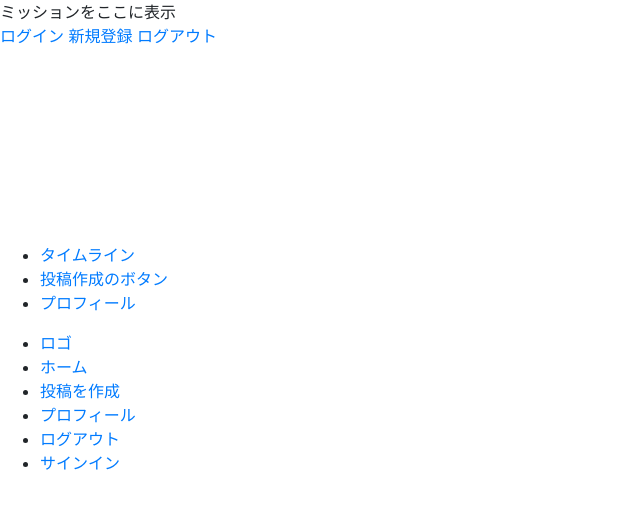
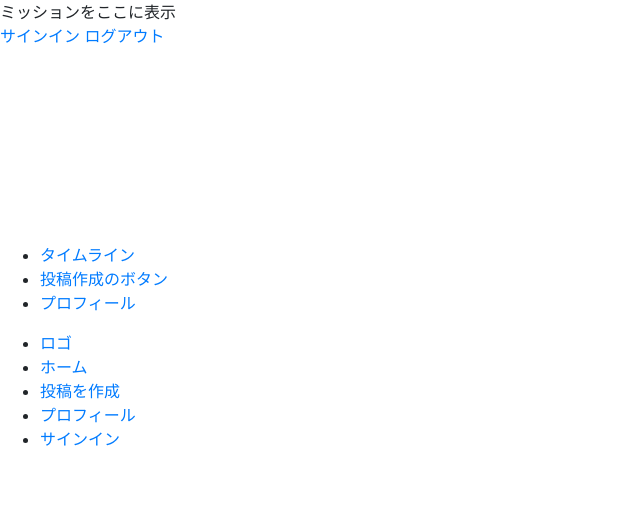
Before and after one commit to winc1980/hackathon-2024-spring-wireframe, a Python web app: template templates/base.html in a window 1280 px wide. Shown: the top 509 px of the page, without its empty margins (0-640 px from the left). Run offline with Jinja, Linux system fonts and the light colour scheme; the template is opened without the code that fills it, so the values that code supplies are empty; some libraries are stand-ins or nearby versions.

Commit message:
base.html 変更

```diff
--- a/routes.py
+++ b/routes.py
@@ -83,11 +83,11 @@ def profile(username):
     # ログインユーザーのプロフィール
     profile = User.query.filter_by(username=username).first()
     profile = {
-        'user_id':profile.user_id,
+        'user_id':profile.id,
         'username':profile.username,
         'caption': profile.caption,
         'image':profile.image,
-        'randaction':profile.randaction,
+        'randaction_count':profile.randaction_count,
         'follow_count':profile.follow_count,
         'follow_count':profile.follower_count,
     }
@@ -99,7 +99,7 @@ def profile(username):
     # ログインユーザーが「いいね」した投稿
     my_favorite = db.session.query(Post).join(
         Favorite, Favorite.post_id == Post.id
-    ).filter_by(
+    ).filter(
         Favorite.user_id == current_user.id
     ).all()
     my_favorite_posts = [my_favo.to_dict() for my_favo in my_favorite]
--- a/templates/base.html
+++ b/templates/base.html
@@ -26,9 +26,7 @@
       <a href="/"><img src="" alt="" id="logo" /></a>
       <p>{{ current_user.username }}がログイン中</p>
       {% else %}
-      <a href="/entry" role="button">ログイン</a>
-      <a href="/entry" role="button">新規登録</a>
-
+      <a href="/entry" role="button">サインイン</a>
       {% endif %}
       <a href="/logout" role="button">ログアウト</a>
 
@@ -38,13 +36,13 @@
     <nav id="sp-nav">
       <ul id="sp-nav-list">
         <li class="sp-nav-item">
-          <a href="/mission" class="sp-nav-item-link">タイムライン</a>
+          <a href="/" class="sp-nav-item-link">タイムライン</a>
         </li>
         <li class="sp-nav-item">
-          <a href="/profile" class="sp-nav-item-link">投稿作成のボタン</a>
+          <a href="/send_post" class="sp-nav-item-link">投稿作成のボタン</a>
         </li>
         <li class="sp-nav-item">
-          <a href="/" class="sp-nav-item-link">プロフィール</a>
+          <a href="/profile/{{current_user.username}}" class="sp-nav-item-link">プロフィール</a>
         </li>
       </ul>
     </nav>
@@ -66,19 +64,31 @@
           <a href="/send_post" class="pc-nav-item-link">投稿を作成</a>
         </li>
         <li class="pc-nav-item">
-          <a href="/profile" class="pc-nav-item-link">プロフィール</a>
+          <a href="/profile/{{ current_user.id }}" class="pc-nav-item-link">プロフィール</a>
         </li>
 
         <!-- 以下の2つはuser情報があったらログアウト、user情報がない場合はentryを返す -->
+        {% if current_user.is_authenticated%}
         <li class="pc-nav-item">
           <a href="/logout" class="pc-nav-item-link">ログアウト</a>
         </li>
+        {% else %}
         <li class="pc-nav-item">
           <a href="/entry" class="pc-nav-item-link">サインイン</a>
         </li>
+        {% endif %}
 
       </ul>
     </nav>
+
+      <!-- コンテンツ部分 -->
+    <div id="content">
+      {% block content %}
+      {% endblock %}
+    </div>
+
+    {% block script %}
+    {% endblock %}
 
     <script src="https://ajax.googleapis.com/ajax/libs/jquery/3.5.1/jquery.min.js"></script>
     <script
--- a/templates/edit_profile.html
+++ b/templates/edit_profile.html
@@ -1,4 +1,5 @@
-{% extends "base.html" %}{% block title %}Edit Profile - Randaction{% endblock %}
+{% extends "base.html" %}
+{% block title %}Edit Profile - Randaction{% endblock %}
 {% block content %}
 
 <!-- edit_profile 画面 usernameかemailかはログイン画面の時と同様 -->
@@ -8,7 +9,7 @@
     <label for="email">メールアドレス</label>
     <input type="email" name="email" id="email" value="{{user.email}}"/>
     <label for="password">パスワード</label>
-    <input type="password" id="password" />
+    <input type="password" id="password" value="{{user.password}}"/>
     <input type="submit" value="変更する" />
 </form>
 
```
Also changed, not shown: templates/profile.html (+11 -10 lines).
